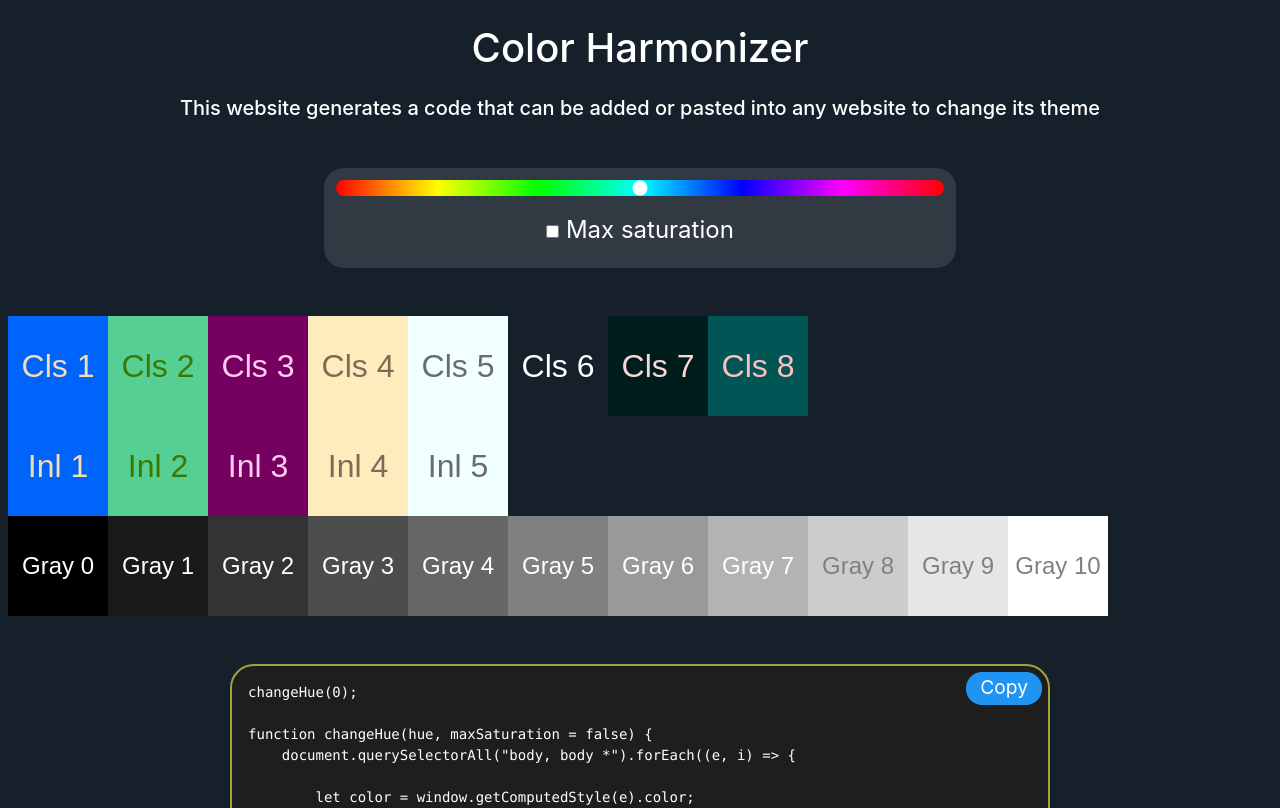
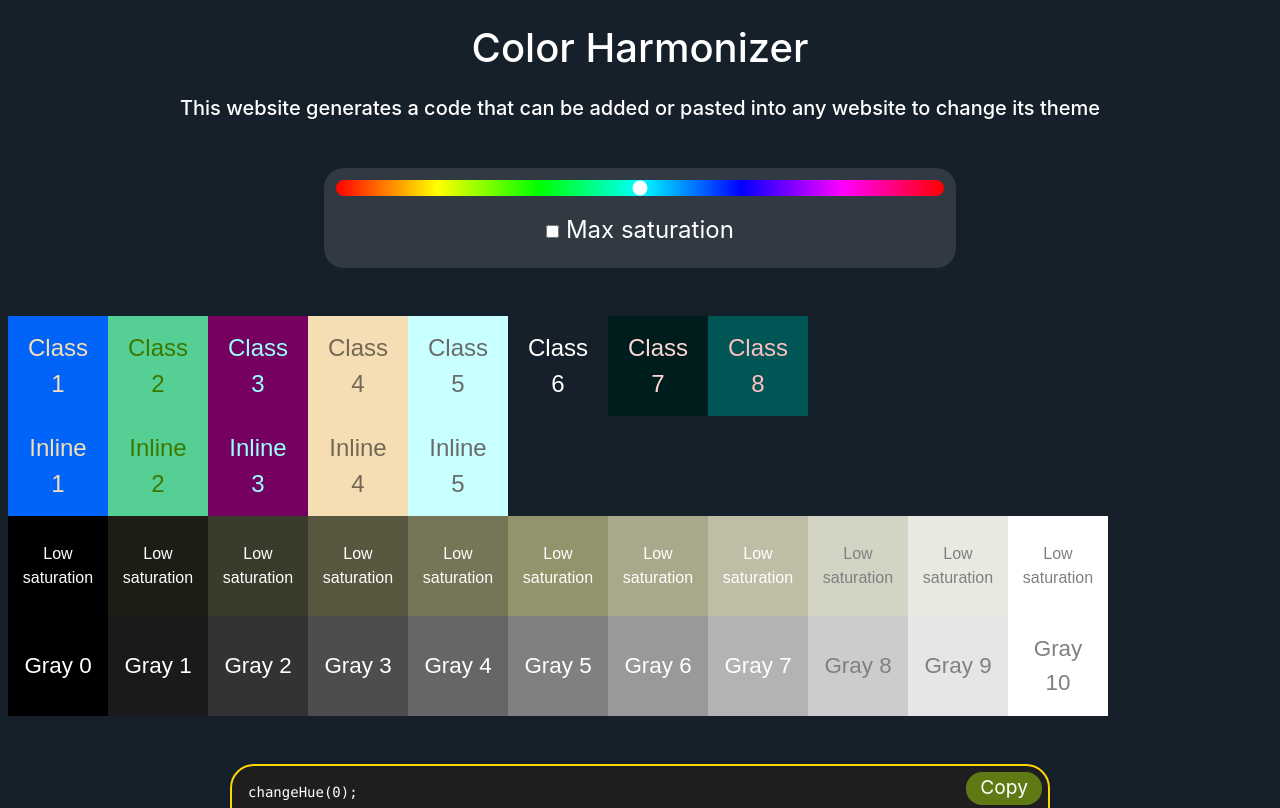
Before and after one commit to jordimas96/color-harmonizer, a plain HTML site: page index.html in a window 1280 px wide. Shown: the top 808 px of the page. Drawn offline with nearby package versions, Linux system fonts and the light colour scheme.

Commit message:
Adapt colors and layout

```diff
--- a/index.html
+++ b/index.html
@@ -33,35 +33,48 @@
 
 
 
-    <div class="group1">
-        <div class="square div1">Cls 1</div>
-        <div class="square div2">Cls 2</div>
-        <div class="square div3">Cls 3</div>
-        <div class="square div4">Cls 4</div>
-        <div class="square div5">Cls 5</div>
-        <div class="square div6">Cls 6</div>
-        <div class="square div7">Cls 7</div>
-        <div class="square div8">Cls 8</div>
+    <div class="group inline" title="Styles applied in its class">
+        <div class="square div1">Class 1</div>
+        <div class="square div2">Class 2</div>
+        <div class="square div3">Class 3</div>
+        <div class="square div4">Class 4</div>
+        <div class="square div5">Class 5</div>
+        <div class="square div6">Class 6</div>
+        <div class="square div7">Class 7</div>
+        <div class="square div8">Class 8</div>
     </div>
-    <div class="group1">
-        <div class="square" style="background-color: rgb(0, 100, 250);    color: rgb(245 222 179);">Inl 1</div>
-        <div class="square" style="background-color: #56cf94;             color: rgb(60, 120, 0); ">Inl 2</div>
-        <div class="square" style="background-color: hsl(311, 100%, 23%); color: hsl(311 100 90); ">Inl 3</div>
-        <div class="square" style="background-color: hwb(43 74% 0%);      color: #0008;           ">Inl 4</div>
-        <div class="square" style="background-color: azure;               color: hwb(0 42 58);    ">Inl 5</div>
+    <div class="group class" title="Styles hardcoded inline">
+        <div class="square" style="background-color: rgb(0, 100, 250);    color: rgb(245 222 179);">Inline 1</div>
+        <div class="square" style="background-color: #56cf94;             color: rgb(60, 120, 0); ">Inline 2</div>
+        <div class="square" style="background-color: hwb(311 0% 54%); color: hsl(180, 100%, 80%); ">Inline 3</div>
+        <div class="square" style="background-color: wheat;      color: #0008;           ">Inline 4</div>
+        <div class="square" style="background-color: rgb(200, 255, 255);               color: hwb(0 42 58);    ">Inline 5</div>
     </div>
-    <div class="group2">
-        <div class="gray-square square" style="background-color: hsl(0, 0%, 0%);    color: white;">Gray 0</div>
-        <div class="gray-square square" style="background-color: hsl(0, 0%, 10%);    color: white;">Gray 1</div>
-        <div class="gray-square square" style="background-color: hsl(0, 0%, 20%);    color: white;">Gray 2</div>
-        <div class="gray-square square" style="background-color: hsl(0, 0%, 30%);    color: white;">Gray 3</div>
-        <div class="gray-square square" style="background-color: hsl(0, 0%, 40%);    color: white;">Gray 4</div>
-        <div class="gray-square square" style="background-color: hsl(0, 0%, 50%);    color: white;">Gray 5</div>
-        <div class="gray-square square" style="background-color: hsl(0, 0%, 60%);    color: white;">Gray 6</div>
-        <div class="gray-square square" style="background-color: hsl(0, 0%, 70%);    color: white;">Gray 7</div>
-        <div class="gray-square square" style="background-color: hsl(0, 0%, 80%);    color: gray;">Gray 8</div>
-        <div class="gray-square square" style="background-color: hsl(0, 0%, 90%);    color: gray;">Gray 9</div>
-        <div class="gray-square square" style="background-color: hsl(0, 0%, 100%);    color: gray;">Gray 10</div>
+    <div class="group low-saturation" title="Grayscale to see the saturation changes" style="font-size: 10px;">
+        <div class="square" style="background-color: hsl(60, 15%, 0%);    color: white;">Low saturation</div>
+        <div class="square" style="background-color: hsl(60, 15%, 10%);    color: white;">Low saturation</div>
+        <div class="square" style="background-color: hsl(60, 15%, 20%);    color: white;">Low saturation</div>
+        <div class="square" style="background-color: hsl(60, 15%, 30%);    color: white;">Low saturation</div>
+        <div class="square" style="background-color: hsl(60, 15%, 40%);    color: white;">Low saturation</div>
+        <div class="square" style="background-color: hsl(60, 15%, 50%);    color: white;">Low saturation</div>
+        <div class="square" style="background-color: hsl(60, 15%, 60%);    color: white;">Low saturation</div>
+        <div class="square" style="background-color: hsl(60, 15%, 70%);    color: white;">Low saturation</div>
+        <div class="square" style="background-color: hsl(60, 15%, 80%);    color: gray;">Low saturation</div>
+        <div class="square" style="background-color: hsl(60, 15%, 90%);    color: gray;">Low saturation</div>
+        <div class="square" style="background-color: hsl(60, 15%, 100%);    color: gray;">Low saturation</div>
+    </div>
+    <div class="group gray" title="Grayscale to see the saturation changes">
+        <div class="square" style="background-color: hsl(0, 0%, 0%);    color: white;">Gray 0</div>
+        <div class="square" style="background-color: hsl(0, 0%, 10%);    color: white;">Gray 1</div>
+        <div class="square" style="background-color: hsl(0, 0%, 20%);    color: white;">Gray 2</div>
+        <div class="square" style="background-color: hsl(0, 0%, 30%);    color: white;">Gray 3</div>
+        <div class="square" style="background-color: hsl(0, 0%, 40%);    color: white;">Gray 4</div>
+        <div class="square" style="background-color: hsl(0, 0%, 50%);    color: white;">Gray 5</div>
+        <div class="square" style="background-color: hsl(0, 0%, 60%);    color: white;">Gray 6</div>
+        <div class="square" style="background-color: hsl(0, 0%, 70%);    color: white;">Gray 7</div>
+        <div class="square" style="background-color: hsl(0, 0%, 80%);    color: gray;">Gray 8</div>
+        <div class="square" style="background-color: hsl(0, 0%, 90%);    color: gray;">Gray 9</div>
+        <div class="square" style="background-color: hsl(0, 0%, 100%);    color: gray;">Gray 10</div>
     </div>
 
 
--- a/style.css
+++ b/style.css
@@ -38,7 +38,7 @@ body {
     cursor: pointer;
 }
 
-.group1, .group2 {
+.group {
     display: flex;
     flex-wrap: wrap;
 }
@@ -50,13 +50,24 @@ body {
 
     width: 100px;
     height: 100px;
+    padding: 0.8rem;
     font-size: 2rem;
     font-family: arial;
     text-align: center;
     box-sizing: border-box;
+    cursor: default;
 }
-.gray-square {
+.inline .square {
     font-size: 1.5rem;
+}
+.class .square {
+    font-size: 1.5rem;
+}
+.low-saturation .square {
+    font-size: 1rem;
+}
+.gray .square {
+    font-size: 1.4rem;
 }
 
 .div1 {
@@ -70,17 +81,17 @@ body {
 }
 
 .div3 {
-    background-color: hsl(311, 100%, 23%);
-    color: hsl(311 100 90);
+    background-color: hwb(311 0% 54%);
+    color: hsl(180 100 80);
 }
 
 .div4 {
-    background-color: hwb(43 74% 0%);
+    background-color: wheat;
     color: #0008;
 }
 
 .div5 {
-    background-color: azure;
+    background-color: rgb(200, 255, 255);
     color: hwb(0 42 58);
 }
 
@@ -108,7 +119,7 @@ body {
     display: block;
     margin: 0.5rem;
     padding: 1px 14px 3px;
-    background-color: hsl(207, 90%, 54%);
+    background-color: #5f7a14;
     color: white;
     border: none;
     border-radius: 1rem;
@@ -126,7 +137,7 @@ body {
 .codi {
     color: rgb(255, 255, 255);
     background-color: #1e1e1e;
-    border: 2px solid hsl(60, 44%, 44%);
+    border: 2px solid gold;
     width: fit-content;
     border-radius: 1.5rem;
 }
```
